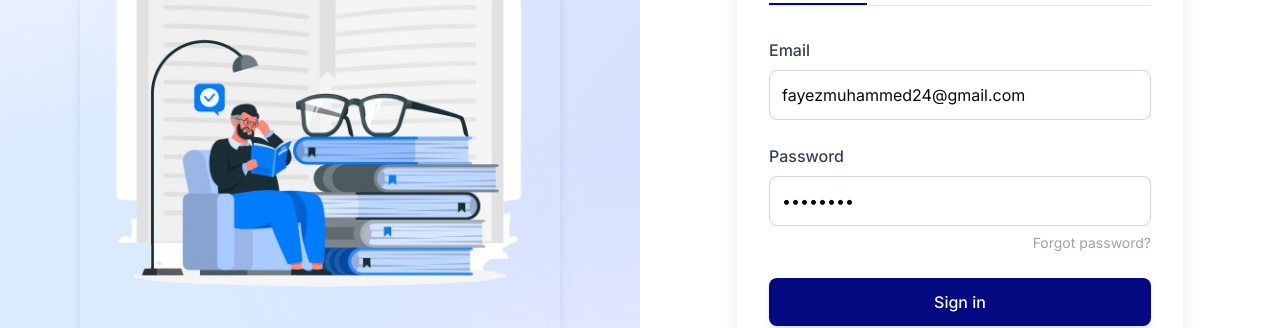
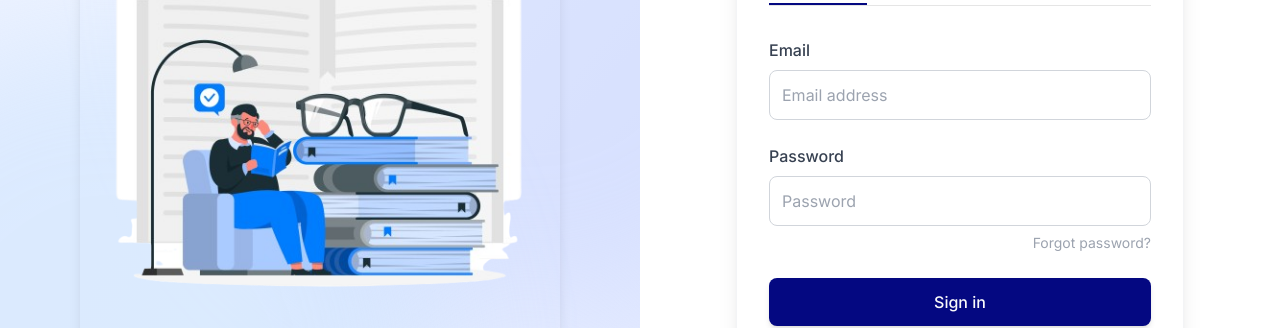
Before and after one commit to fayezmuhammed/DLMS, a React (Vite) app in the folder frontend/: page /login in a window 1280 px wide. Shown: the part 222-550 px from the top of the page. Built offline with nearby package versions, Linux system fonts and the light colour scheme; no server answers.

Commit message:
fixed typo in LoginPage.tsx

```diff
--- a/frontend/src/pages/LoginPage.tsx
+++ b/frontend/src/pages/LoginPage.tsx
@@ -12,8 +12,8 @@ interface LoginPageProps {
 }
 
 const LoginPage: React.FC<LoginPageProps> = ({ onLogin }) => {
-  const [email, setEmail] = useState('fayezmuhammed24@gmail.com');
-  const [password, setPassword] = useState('fayez123');
+  const [email, setEmail] = useState('');
+  const [password, setPassword] = useState('');
   const [error, setError] = useState('');
   const [successMessage, setSuccessMessage] = useState('');
   const [isLoading, setIsLoading] = useState(false);
```
